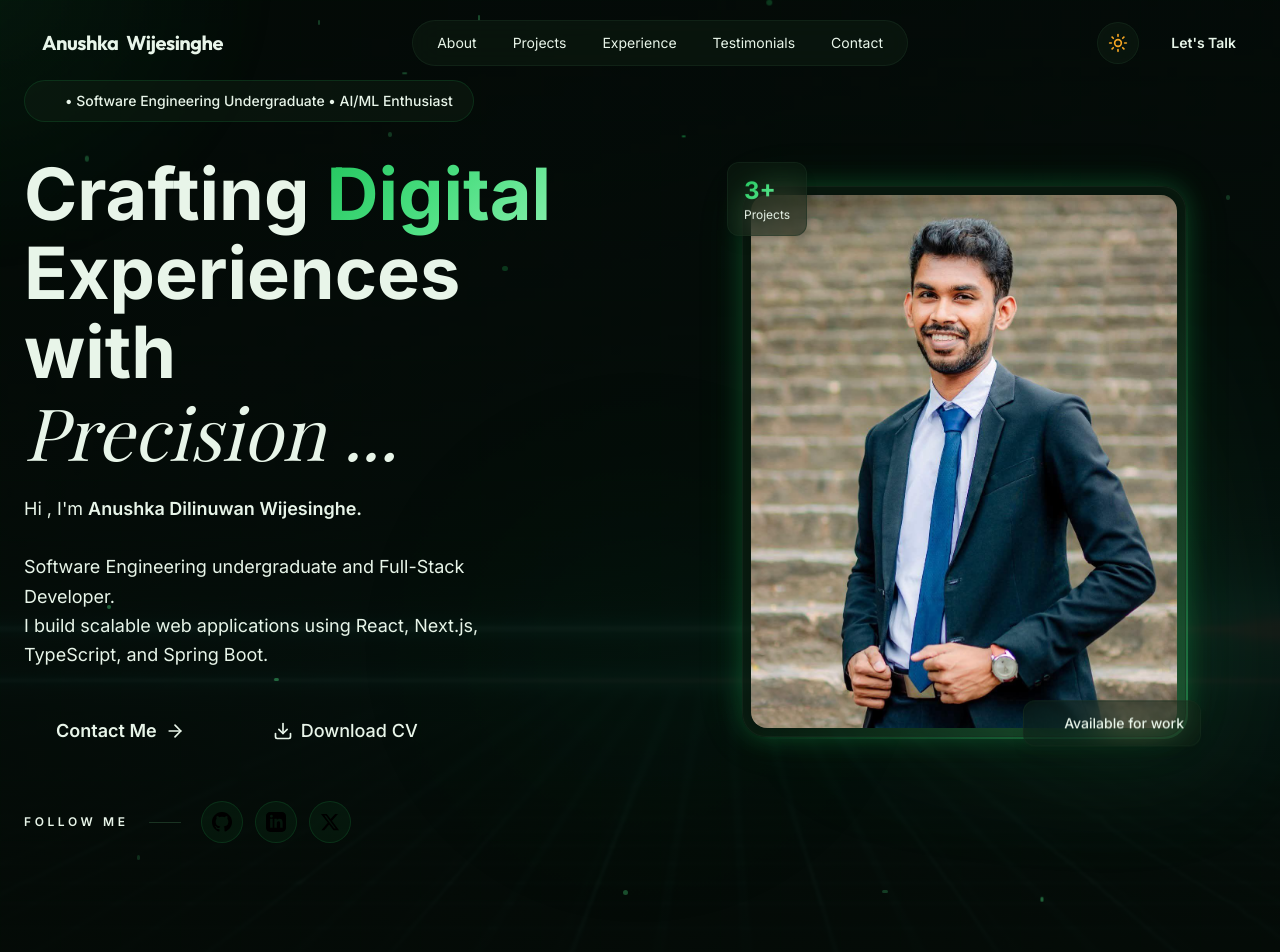
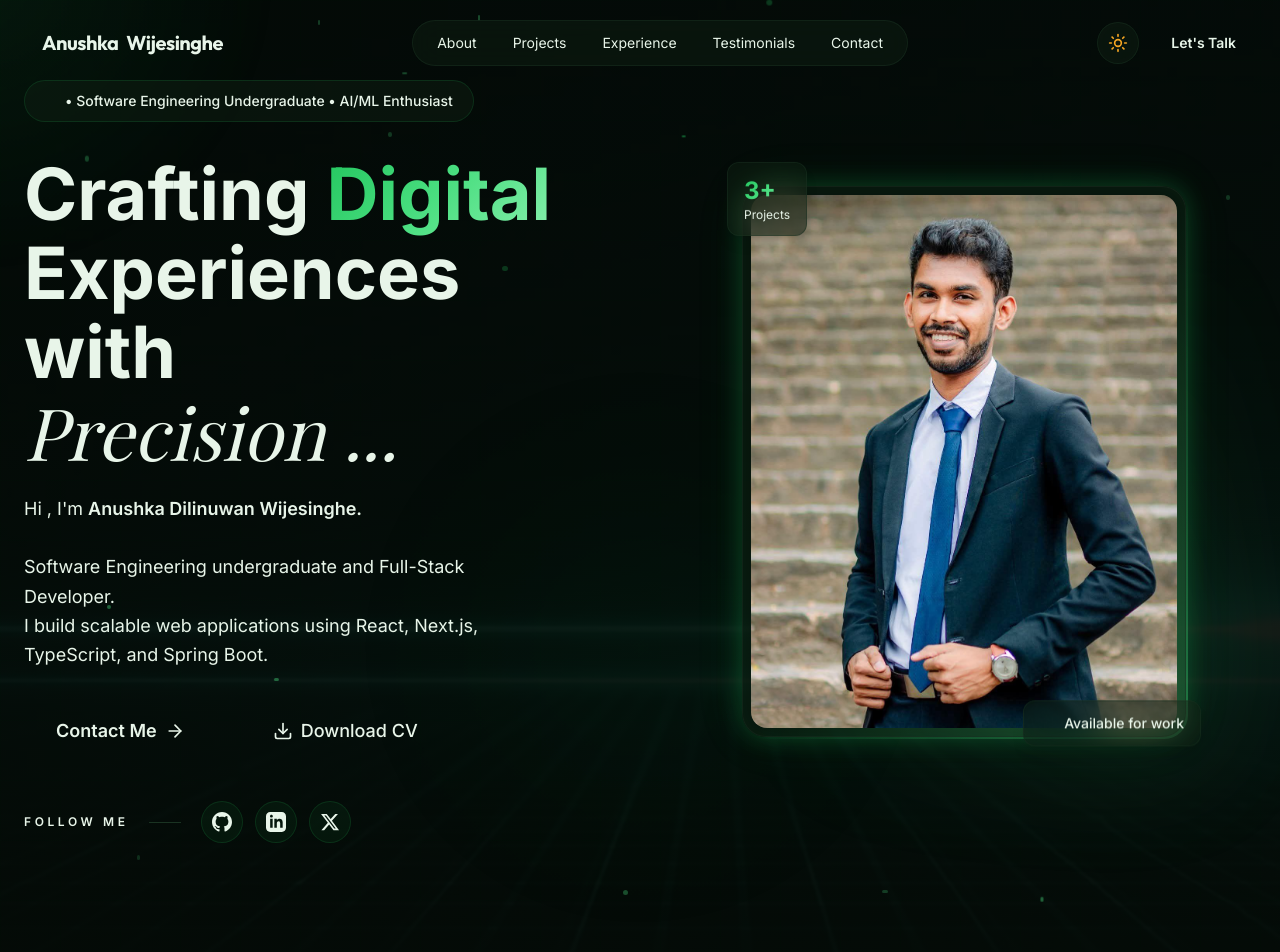
Before and after one commit to WijAnushka02/Anushka_Portfolio, a React (Vite) app: page / in a window 1280 px wide. Shown: the top 952 px of the page. Built offline with nearby package versions, Linux system fonts and the light colour scheme; a web font is replaced by a local one.

Commit message:
feat: UI changes in the application.

```diff
--- a/src/sections/Experience.jsx
+++ b/src/sections/Experience.jsx
@@ -93,7 +93,7 @@
 
         {/* Timeline */}
         <div className="relative">
-          <div className="timeline-glow absolute left-0 md:left-1/2 top-0 bottom-0 w-[2px] bg-gradient-to-b from-primary/70 via-primary/30 to-transparent md:-translate-x-1/2 shadow-[0_0_25px_rgba(32,178,166,0.8)]" />
+          <div className="timeline-glow absolute left-0 md:left-1/2 top-0 bottom-0 w-[2px] bg-gradient-to-b from-primary/70 via-primary/50 to-primary/20 -translate-x-1/2 shadow-[0_0_25px_rgba(34,197,94,0.25)] z-0" />
 
           {/* Experience Items */}
           <div className="space-y-12">
--- a/src/sections/Hero.jsx
+++ b/src/sections/Hero.jsx
@@ -125,13 +125,13 @@
                             <div className="w-8 h-px bg-[var(--color-border)]" />
                             <div className="flex items-center gap-3">
                                 <a href="https://github.com/WijAnushka02" target="_blank" rel="noopener noreferrer" className="p-2.5 rounded-full bg-[var(--color-social-bg)] border border-[var(--color-social-border)] hover:border-primary hover:bg-primary/10 hover:shadow-[0_0_15px_rgba(34,197,94,0.2)] transition-all duration-300 group">
-                                    <svg className="w-5 h-5 fill-foreground group-hover:fill-primary transition-colors" viewBox="0 0 24 24"><path d="M12 0c-6.626 0-12 5.373-12 12 0 5.302 3.438 9.8 8.207 11.387.599.111.793-.261.793-.577v-2.234c-3.338.726-4.033-1.416-4.033-1.416-.546-1.387-1.333-1.756-1.333-1.756-1.089-.745.083-.729.083-.729 1.205.084 1.839 1.237 1.839 1.237 1.07 1.834 2.807 1.304 3.492.997.107-.775.418-1.305.762-1.604-2.665-.305-5.467-1.334-5.467-5.931 0-1.311.469-2.381 1.236-3.221-.124-.303-.535-1.524.117-3.176 0 0 1.008-.322 3.301 1.23.957-.266 1.983-.399 3.003-.404 1.02.005 2.047.138 3.006.404 2.291-1.552 3.297-1.23 3.297-1.23.653 1.653.242 2.874.118 3.176.77.84 1.235 1.911 1.235 3.221 0 4.609-2.807 5.624-5.479 5.921.43.372.823 1.102.823 2.222v3.293c0 .319.192.694.801.576 4.765-1.589 8.199-6.086 8.199-11.386 0-6.627-5.373-12-12-12z"/></svg>
+                                    <svg className="w-5 h-5 fill-current text-muted-foreground group-hover:text-primary transition-colors" viewBox="0 0 24 24"><path d="M12 0c-6.626 0-12 5.373-12 12 0 5.302 3.438 9.8 8.207 11.387.599.111.793-.261.793-.577v-2.234c-3.338.726-4.033-1.416-4.033-1.416-.546-1.387-1.333-1.756-1.333-1.756-1.089-.745.083-.729.083-.729 1.205.084 1.839 1.237 1.839 1.237 1.07 1.834 2.807 1.304 3.492.997.107-.775.418-1.305.762-1.604-2.665-.305-5.467-1.334-5.467-5.931 0-1.311.469-2.381 1.236-3.221-.124-.303-.535-1.524.117-3.176 0 0 1.008-.322 3.301 1.23.957-.266 1.983-.399 3.003-.404 1.02.005 2.047.138 3.006.404 2.291-1.552 3.297-1.23 3.297-1.23.653 1.653.242 2.874.118 3.176.77.84 1.235 1.911 1.235 3.221 0 4.609-2.807 5.624-5.479 5.921.43.372.823 1.102.823 2.222v3.293c0 .319.192.694.801.576 4.765-1.589 8.199-6.086 8.199-11.386 0-6.627-5.373-12-12-12z"/></svg>
                                 </a>
                                 <a href="https://www.linkedin.com/in/anushka-wijesinghe-85445630a/" target="_blank" rel="noopener noreferrer" className="p-2.5 rounded-full bg-[var(--color-social-bg)] border border-[var(--color-social-border)] hover:border-primary hover:bg-primary/10 hover:shadow-[0_0_15px_rgba(34,197,94,0.2)] transition-all duration-300 group">
-                                    <svg className="w-5 h-5 fill-foreground group-hover:fill-primary transition-colors" viewBox="0 0 24 24"><path d="M19 0h-14c-2.761 0-5 2.239-5 5v14c0 2.761 2.239 5 5 5h14c2.762 0 5-2.239 5-5v-14c0-2.761-2.238-5-5-5zm-11 19h-3v-11h3v11zm-1.5-12.268c-.966 0-1.75-.79-1.75-1.764s.784-1.764 1.75-1.764 1.75.79 1.75 1.764-.783 1.764-1.75 1.764zm13.5 12.268h-3v-5.604c0-3.368-4-3.113-4 0v5.604h-3v-11h3v1.765c1.396-2.586 7-2.777 7 2.476v6.759z"/></svg>
+                                    <svg className="w-5 h-5 fill-current text-muted-foreground group-hover:text-primary transition-colors" viewBox="0 0 24 24"><path d="M19 0h-14c-2.761 0-5 2.239-5 5v14c0 2.761 2.239 5 5 5h14c2.762 0 5-2.239 5-5v-14c0-2.761-2.238-5-5-5zm-11 19h-3v-11h3v11zm-1.5-12.268c-.966 0-1.75-.79-1.75-1.764s.784-1.764 1.75-1.764 1.75.79 1.75 1.764-.783 1.764-1.75 1.764zm13.5 12.268h-3v-5.604c0-3.368-4-3.113-4 0v5.604h-3v-11h3v1.765c1.396-2.586 7-2.777 7 2.476v6.759z"/></svg>
                                 </a>
                                 <a href="https://x.com/ADilinuwan75478" target="_blank" rel="noopener noreferrer" className="p-2.5 rounded-full bg-[var(--color-social-bg)] border border-[var(--color-social-border)] hover:border-primary hover:bg-primary/10 hover:shadow-[0_0_15px_rgba(34,197,94,0.2)] transition-all duration-300 group">
-                                    <svg className="w-5 h-5 fill-foreground group-hover:fill-primary transition-colors" viewBox="0 0 24 24"><path d="M18.244 2.25h3.308l-7.227 8.26 8.502 11.24H16.17l-5.214-6.817L4.99 21.75H1.68l7.73-8.835L1.254 2.25H8.08l4.713 6.231zm-1.161 17.52h1.833L7.084 4.126H5.117z"/></svg>
+                                    <svg className="w-5 h-5 fill-current text-muted-foreground group-hover:text-primary transition-colors" viewBox="0 0 24 24"><path d="M18.244 2.25h3.308l-7.227 8.26 8.502 11.24H16.17l-5.214-6.817L4.99 21.75H1.68l7.73-8.835L1.254 2.25H8.08l4.713 6.231zm-1.161 17.52h1.833L7.084 4.126H5.117z"/></svg>
                                 </a>
                             </div>
                         </div>
```
